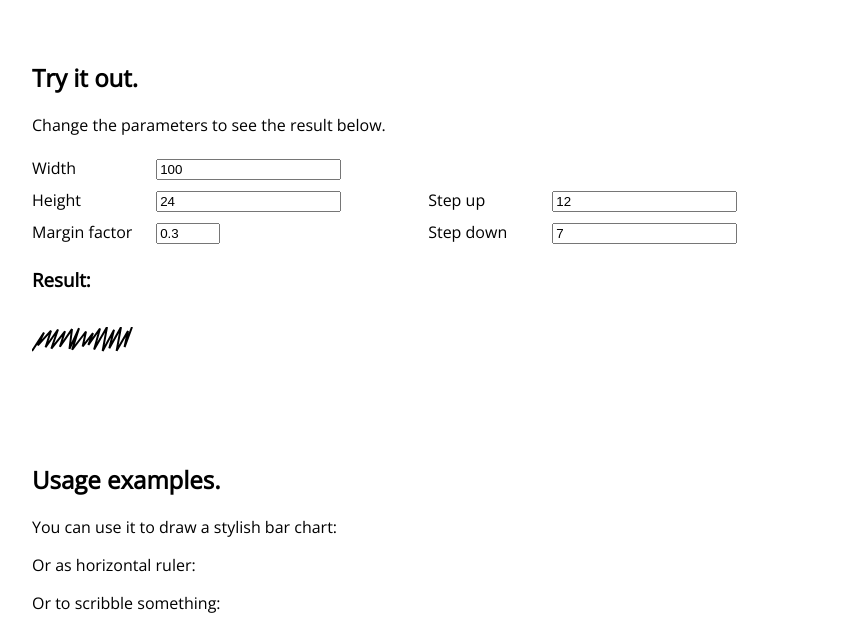
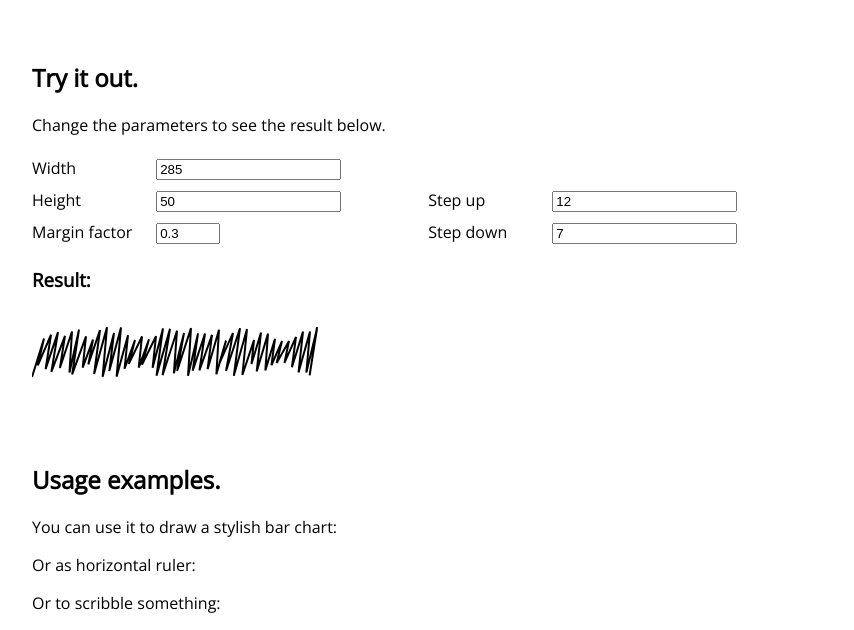
Before and after one commit to israelst/scribble, a website with bundled scripts: page index.html in a window 1280 px wide. Shown: the part 240-870 px from the top of the page, without its empty margins (208-1062 px from the left). Built offline with nearby package versions, Linux system fonts and the light colour scheme.

Commit message:
Set new default values to height and width for a better xp at small sreens

```diff
--- a/index.html
+++ b/index.html
@@ -71,8 +71,8 @@
   <p>Change the parameters to see the result below.</p>
   <div id="sandbox">
     <div>
-      <label for="width">Width</label> <input id="width" name="width" type="number" value="100" />
-      <label for="height">Height</label> <input id="height" name="height" type="number" value="24" />
+      <label for="width">Width</label> <input id="width" name="width" type="number" value="285" />
+      <label for="height">Height</label> <input id="height" name="height" type="number" value="50" />
       <label for="margin-factor">Margin factor</label> <input id="margin-factor" name="margin-factor" type="number" max="1" min="0" step="0.1" value="0.3" />
     </div>
     <div>
```
